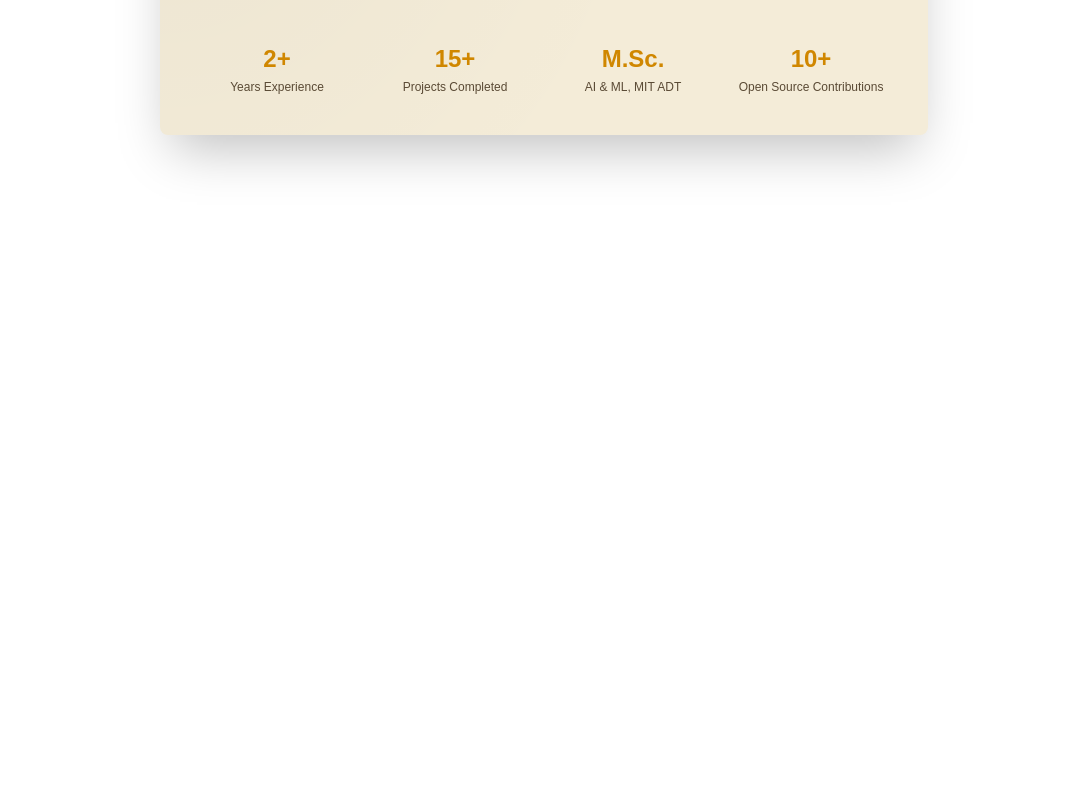
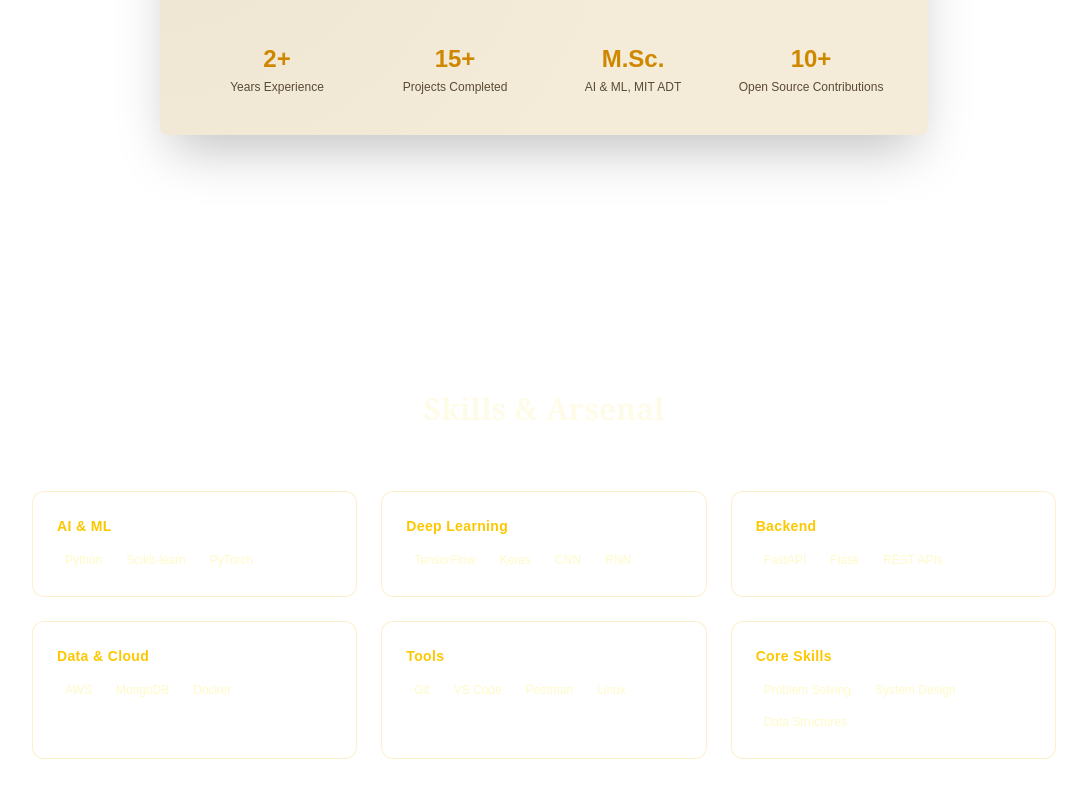
Before and after one commit to rachel-d-07/rachel-portfolio, a Next.js app: page / in a window 1280 px wide. Shown: the part 1088-1885 px from the top of the page, without its empty margins (96-1183 px from the left). Before the commit the page ends 1351 px from the top, so only its background shows below. Built offline with nearby package versions, Linux system fonts and the light colour scheme.

Commit message:
feat: add Skills section with glass cards and hover shine effect

```diff
--- a/app/page.tsx
+++ b/app/page.tsx
@@ -3,6 +3,7 @@
 import OceanBackground from '@/components/Background/OceanBackground';
 import Hero from '@/components/Sections/Hero';
 import About from '@/components/Sections/About';
+import Skills from '@/components/Sections/Skills';
 import Loader from '@/components/Loader/Loader';
 
 export default function Home() {
@@ -16,6 +17,7 @@
         <>
           <Hero />
           <About />
+          <Skills />
         </>
       )}
     </main>
--- /dev/null
+++ b/components/Sections/Skills.tsx
@@ -0,0 +1,60 @@
+'use client';
+import { motion } from 'framer-motion';
+
+const skillGroups = [
+  { title: 'AI & ML', items: ['Python', 'Scikit-learn', 'PyTorch'] },
+  { title: 'Deep Learning', items: ['TensorFlow', 'Keras', 'CNN', 'RNN'] },
+  { title: 'Backend', items: ['FastAPI', 'Flask', 'REST APIs'] },
+  { title: 'Data & Cloud', items: ['AWS', 'MongoDB', 'Docker'] },
+  { title: 'Tools', items: ['Git', 'VS Code', 'Postman', 'Linux'] },
+  { title: 'Core Skills', items: ['Problem Solving', 'System Design', 'Data Structures'] },
+];
+
+export default function Skills() {
+  return (
+    <section className="relative py-32 px-6">
+      <motion.h2
+        className="text-3xl font-serif font-bold text-center text-yellow-50 mb-16"
+        initial={{ opacity: 0, y: 20 }}
+        whileInView={{ opacity: 1, y: 0 }}
+        viewport={{ once: true }}
+        transition={{ duration: 0.6 }}
+      >
+        Skills & Arsenal
+      </motion.h2>
+
+      <div className="grid grid-cols-2 md:grid-cols-3 gap-6 max-w-5xl mx-auto">
+        {skillGroups.map((group, i) => (
+          <motion.div
+            key={group.title}
+            className="relative overflow-hidden rounded-xl border border-yellow-500/20 bg-white/5 backdrop-blur-sm p-6 group"
+            initial={{ opacity: 0, y: 30 }}
+            whileInView={{ opacity: 1, y: 0 }}
+            viewport={{ once: true }}
+            transition={{ duration: 0.5, delay: i * 0.1 }}
+            whileHover={{ y: -4 }}
+          >
+            {/* Shine sweep on hover */}
+            <div className="absolute inset-0 opacity-0 group-hover:opacity-100 transition-opacity duration-500 pointer-events-none">
+              <div className="absolute -inset-1 bg-gradient-to-r from-transparent via-yellow-200/10 to-transparent -translate-x-full group-hover:translate-x-full transition-transform duration-1000" />
+            </div>
+
+            <h3 className="text-yellow-400 font-semibold mb-3 text-sm tracking-wide">
+              {group.title}
+            </h3>
+            <div className="flex flex-wrap gap-2">
+              {group.items.map((item) => (
+                <span
+                  key={item}
+                  className="text-xs px-2 py-1 rounded-md bg-white/10 text-yellow-100/90"
+                >
+                  {item}
+                </span>
+              ))}
+            </div>
+          </motion.div>
+        ))}
+      </div>
+    </section>
+  );
+}
```
